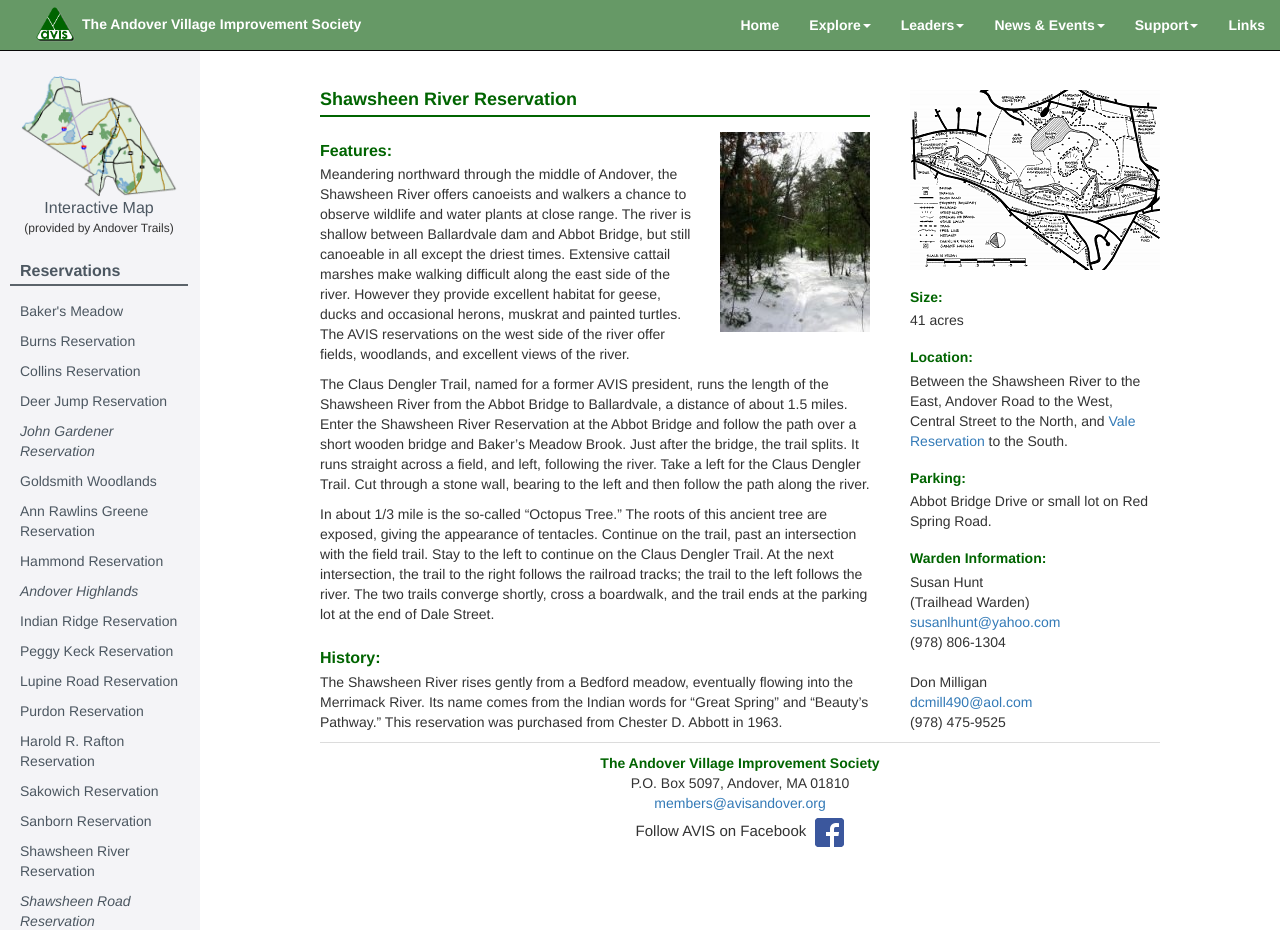
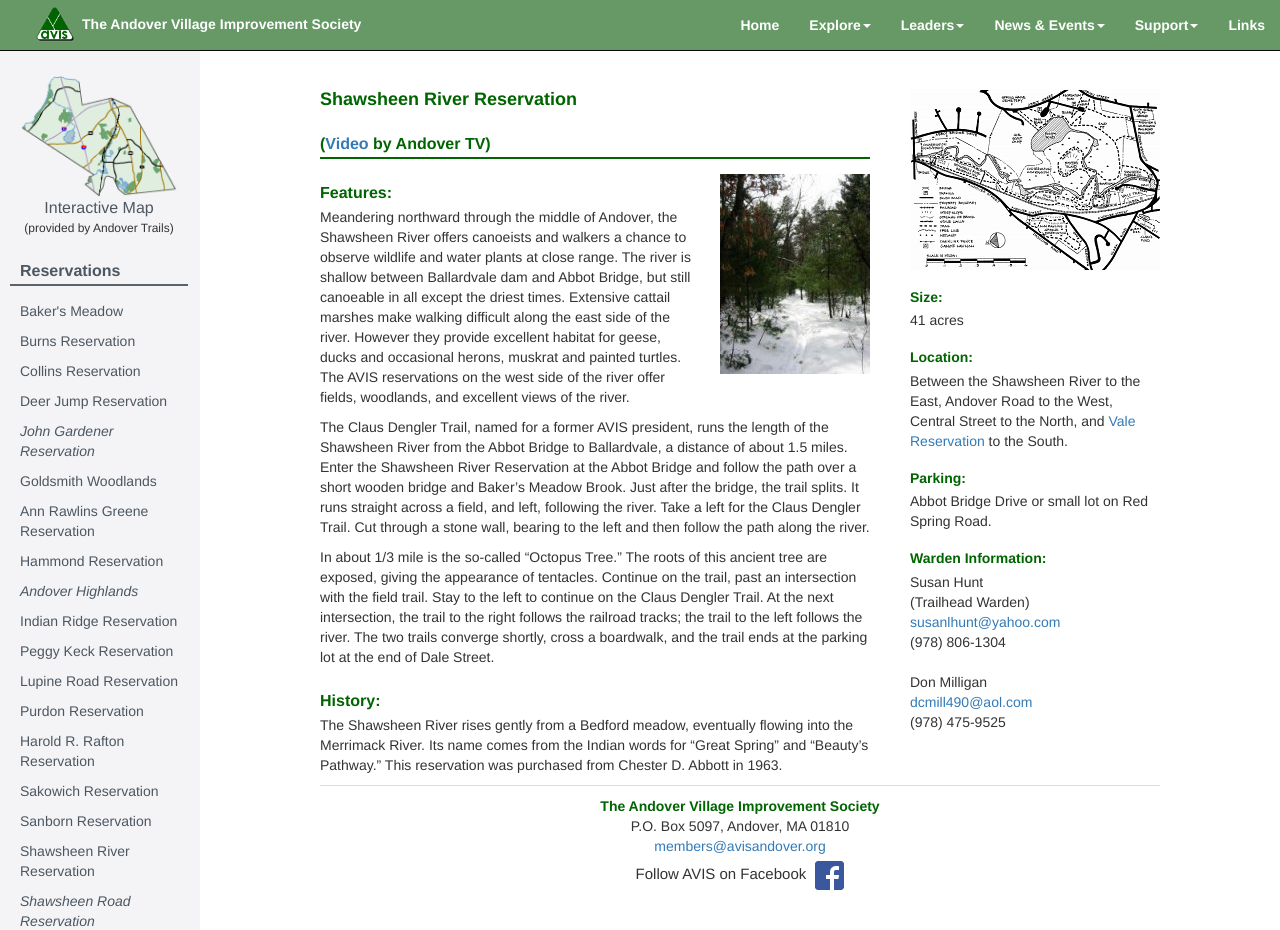
Before and after one commit to avisandover/avis-website, a Jekyll site: the page built from shawsheenriver.html, in a window 1280 px wide and 930 px high. Built offline with Jekyll 4.4.1, drawn with Linux system fonts in a browser that asks for light colours.

Commit message:
Added Video by Andover TV-RAF

```diff
--- a/shawsheenriver.html
+++ b/shawsheenriver.html
@@ -5,6 +5,7 @@
 
 <div class="reservation-center">
   <h3>Shawsheen River Reservation</h3>
+  <h4>(<a href="https://www.youtube.com/watch?v=aqMcRdrL6DA" target=_blank">Video</a> by Andover TV)</h4>
   <hr>
 
   <figure><img src="assets/img/shawsheenriver1.jpg"></figure>
```
